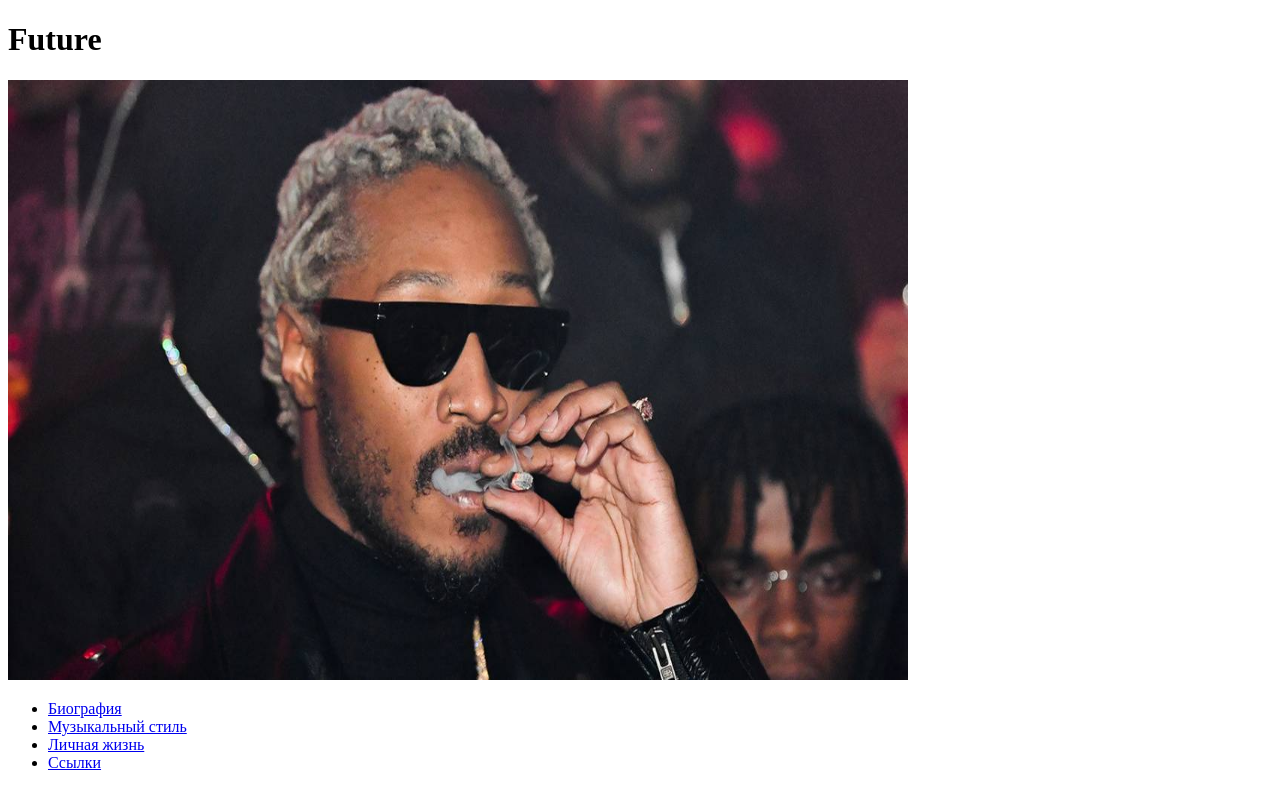
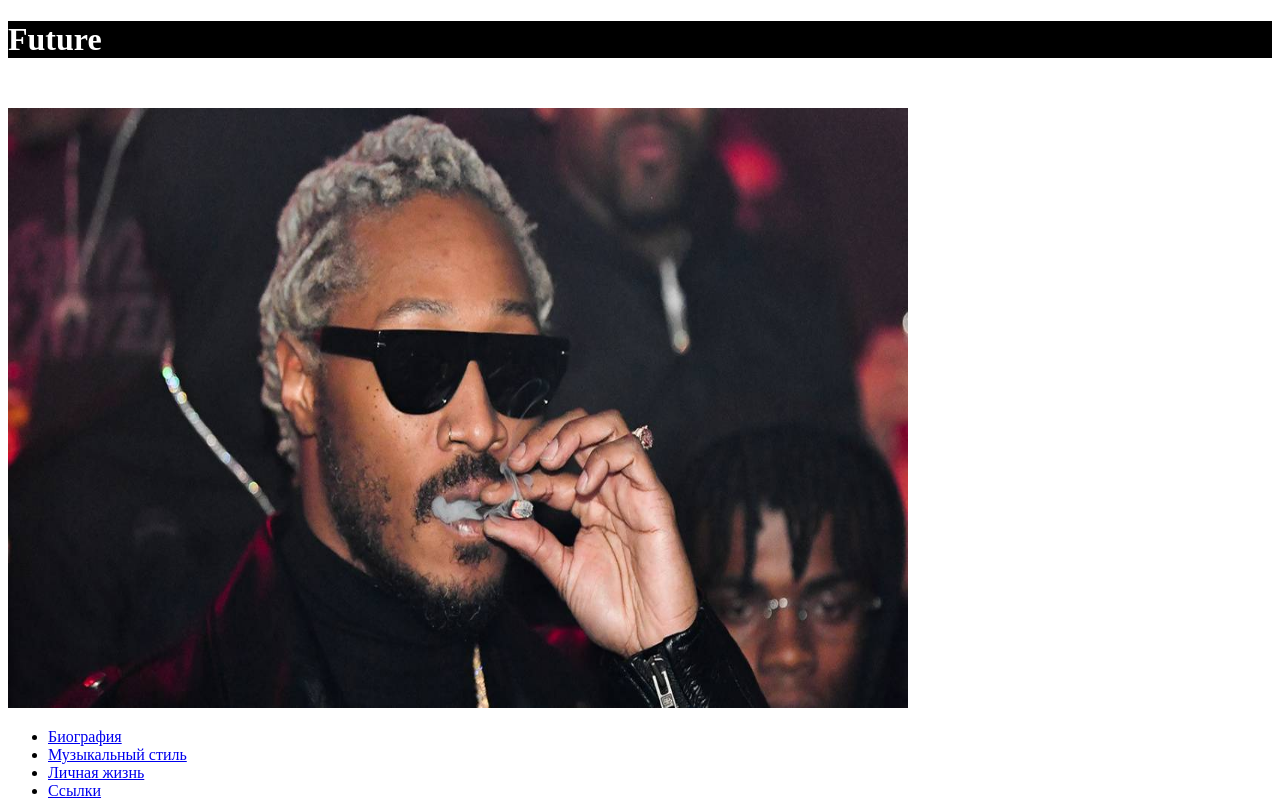
Before and after one commit to Guzini/MCS, a plain HTML site: page Project_1/index.html in a window 1280 px wide. Shown: the top 802 px of the page. Drawn offline with Linux system fonts and the light colour scheme.

Commit message:
Добавил стиля

```diff
--- a/Project_1/index.html
+++ b/Project_1/index.html
@@ -1,7 +1,9 @@
 <!DOCTYPE html>
 <html>
   <head>
+    <meta charset="UTF-8"/>
     <title>Future</title>
+    <link rel='stylesheet' href='styles.css'/>
   </head>
   <body>
     <h1><stong>Future</stong></h1>
--- /dev/null
+++ b/Project_1/styles.css
@@ -0,0 +1,8 @@
+h1, h2 {
+  background-color: #000000;
+  color: #ffffff
+  }
+
+  h1, h2 {
+    margin-bottom: 50px;
+  }
```
Also changed, not shown: 2 other files.
